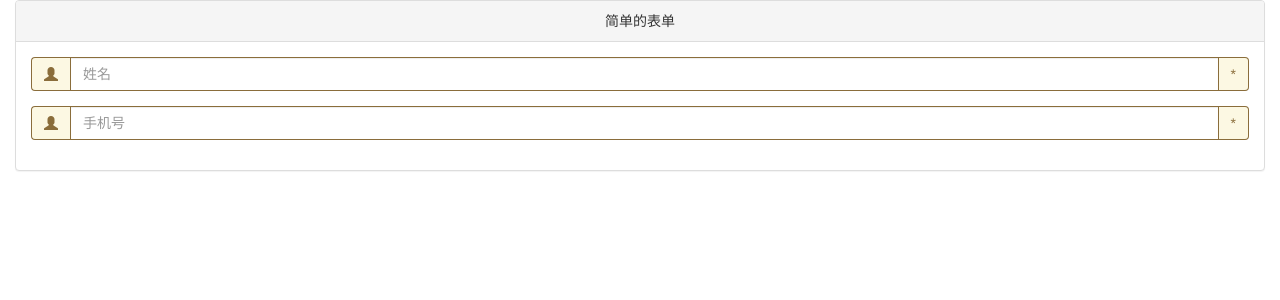
After one commit to tracedeng/shuhe, a Django app: template template/maintenance.html in a window 1280 px wide. The commit adds this page. Shown: the top 300 px of the page. Run offline with Django 3.2, Linux system fonts and the light colour scheme; the template is opened without the code that fills it, so the values that code supplies are empty; parts of the project's set-up code (start-up, migrations or seed data) failed here and were passed over; some libraries are stand-ins or nearby versions.

Commit message:
官方维保模版

```diff
--- /dev/null
+++ b/template/maintenance.html
@@ -0,0 +1,36 @@
+{% extends "bootstrap.html" %}
+
+{% block title %}官方维保{% endblock %}
+
+{% block body %}
+    <div class="container-fluid">
+        <div class="row">
+            <div class="col-md-12 col-xs-12">
+                <div class="panel panel-default">
+                    <div class="panel-heading text-center">简单的表单</div>
+                    <div class="panel-body query">
+                        <form role="form">
+                            <div class="form-group has-warning form-group-owner">
+                                <label class="sr-only" for=".input-owner">姓名</label>
+                                <div class="input-group input-owner">
+                                    <span class="input-group-addon"><li class="glyphicon glyphicon-user"></li></span>
+                                    <input type="text" class="form-control" placeholder="姓名">
+                                    <span class="input-group-addon">*</span>
+                                </div>
+                            </div>
+
+                            <div class="form-group has-warning form-group-owner">
+                                <label class="sr-only" for=".input-owner">手机号</label>
+                                <div class="input-group input-owner">
+                                    <span class="input-group-addon"><li class="glyphicon glyphicon-user"></li></span>
+                                    <input type="text" class="form-control" placeholder="手机号">
+                                    <span class="input-group-addon">*</span>
+                                </div>
+                            </div>
+                        </form>
+                    </div>
+                </div>
+            </div>
+        </div>
+    </div>
+{% endblock %}
```
Also changed, not shown: template/index.html (+10 -2 lines).
